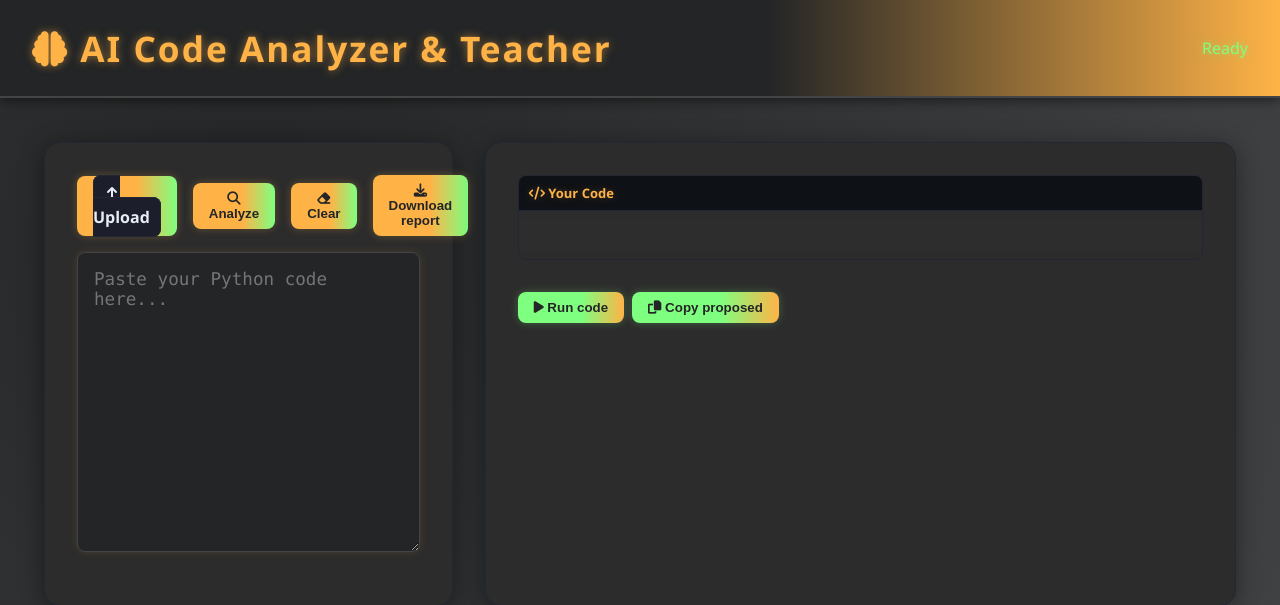
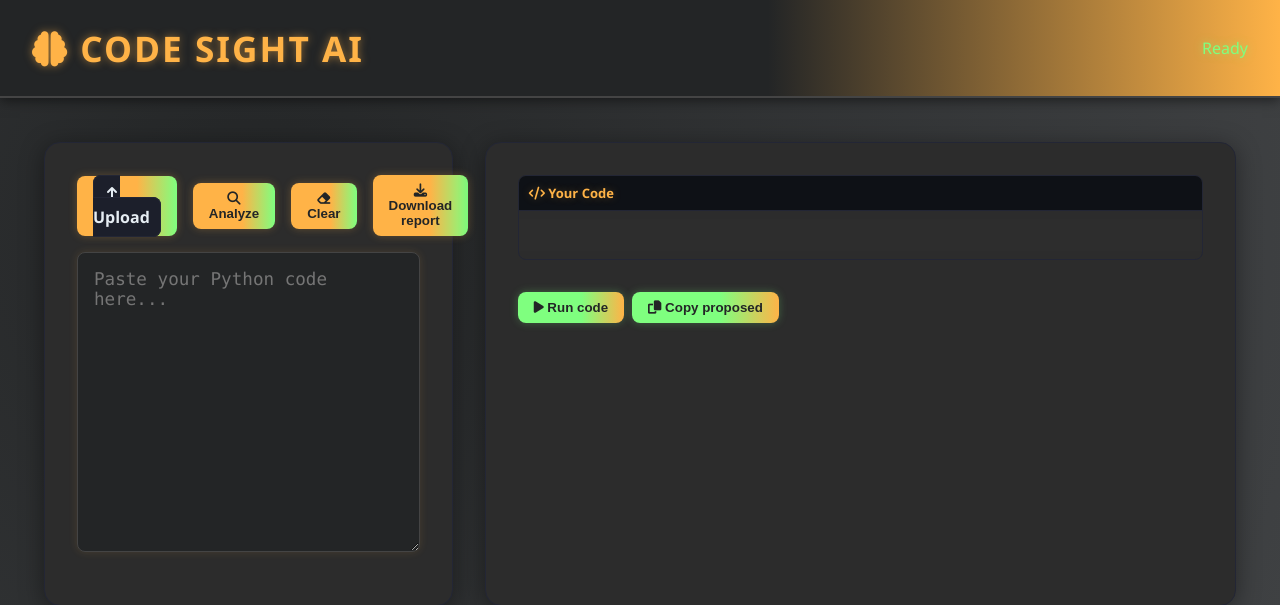
Before and after one commit to SanFlash/AI_Code_Analyser-Teacher, a Flask app: page / in a window 1280 px wide. Shown: the top 605 px of the page. Run offline with Flask 3, Linux system fonts and the light colour scheme; some libraries are stand-ins or nearby versions.

Commit message:
Update index.html

```diff
--- a/templates/index.html
+++ b/templates/index.html
@@ -3,7 +3,7 @@
 <head>
     <meta charset="utf-8" />
     <meta name="viewport" content="width=device-width, initial-scale=1" />
-    <title>AI Code Analyzer & Teacher</title>
+    <title>Code Sight AI</title>
     <link rel="stylesheet" href="/static/styles.css" />
     <link rel="stylesheet" href="https://unpkg.com/prismjs@1.29.0/themes/prism-tomorrow.css" />
     <link rel="stylesheet" href="https://cdnjs.cloudflare.com/ajax/libs/animate.css/4.1.1/animate.min.css"/>
@@ -254,7 +254,7 @@
 </head>
 <body>
 <header class="app-header animate__animated animate__fadeInDown">
-    <h1><i class="fa-solid fa-brain"></i> AI Code Analyzer & Teacher</h1>
+    <h1><i class="fa-solid fa-brain"></i> CODE SIGHT AI</h1>
 
     <div class="status" id="status">Ready</div>
 </header>
```
